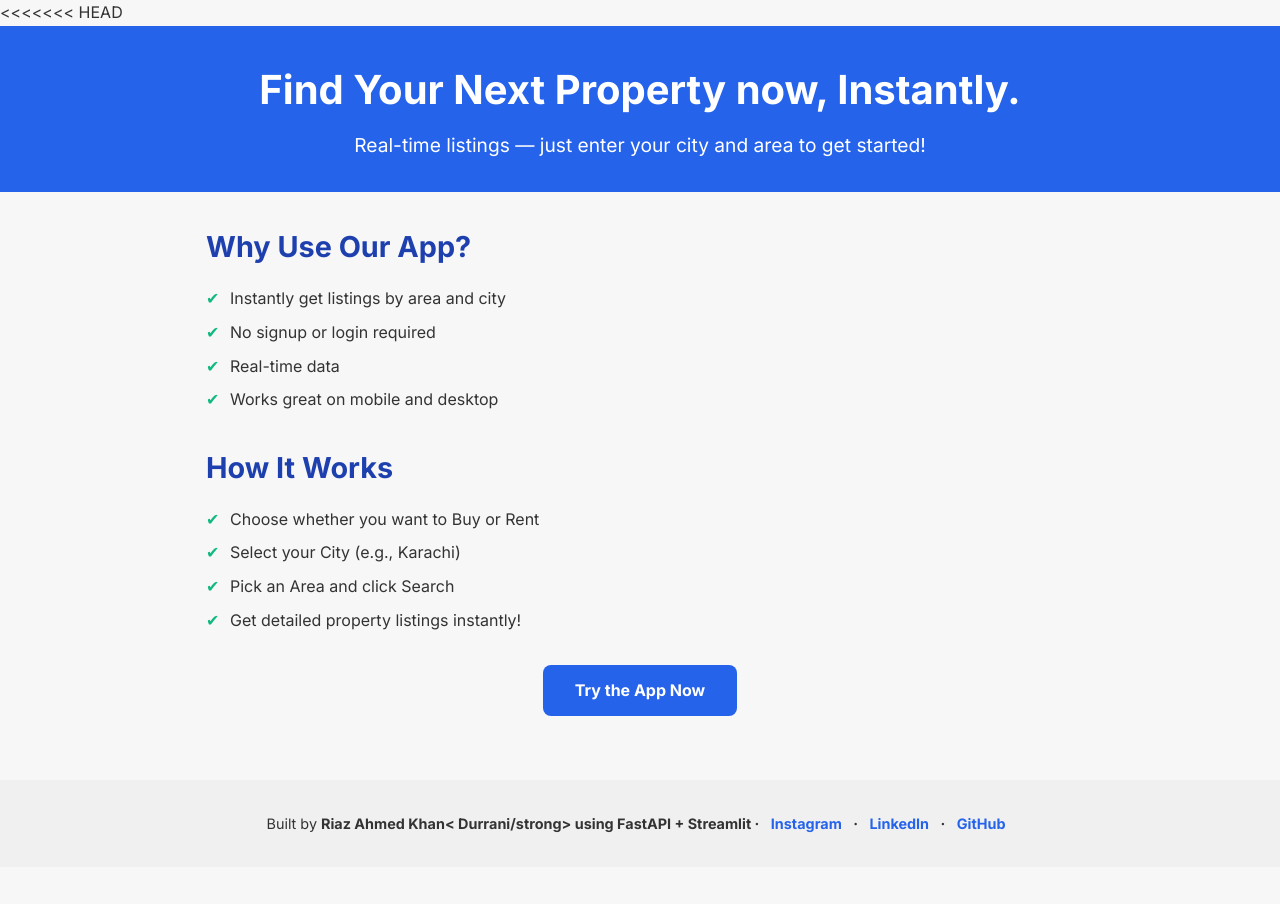
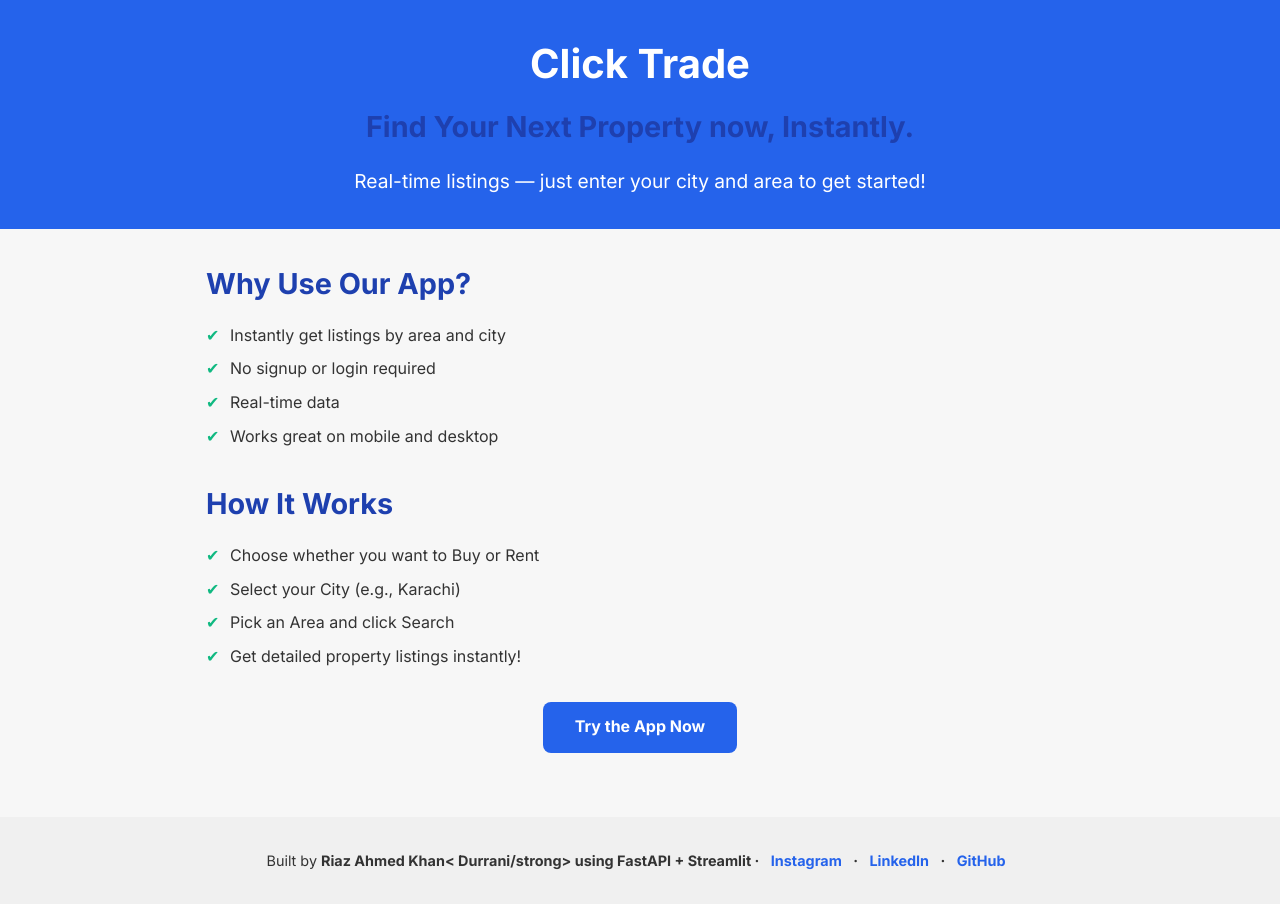
Before and after one commit to Riazkhan129/Click-Property, a plain HTML site: page index.html in a window 1280 px wide. Before the commit the page ends 867 px from the top, so only its background shows below. Drawn offline with Linux system fonts and the light colour scheme.

Commit message:
added H2

```diff
--- a/index.html
+++ b/index.html
@@ -1,4 +1,3 @@
-<<<<<<< HEAD
 <!DOCTYPE html>
 <html lang="en">
 <head>
@@ -87,7 +86,9 @@
 </head>
 <body>
   <header>
-    <h1>Find Your Next Property now, Instantly.</h1>
+    <h1>Click Trade</h1>
+    <h2>Find Your Next Property now, Instantly.</h2>
+
     <p>Real-time listings — just enter your city and area to get started!</p>
   </header>
 
```
